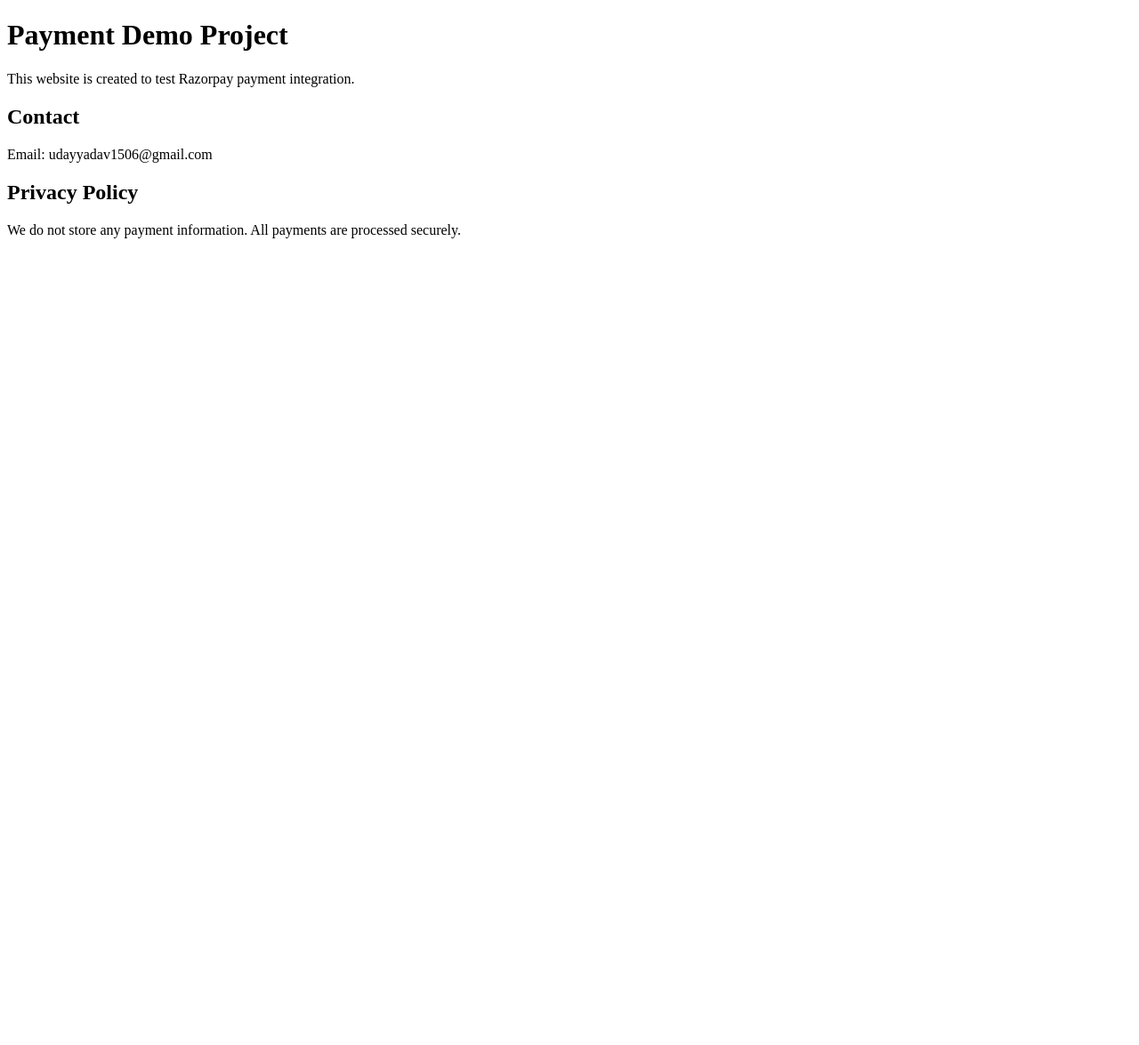
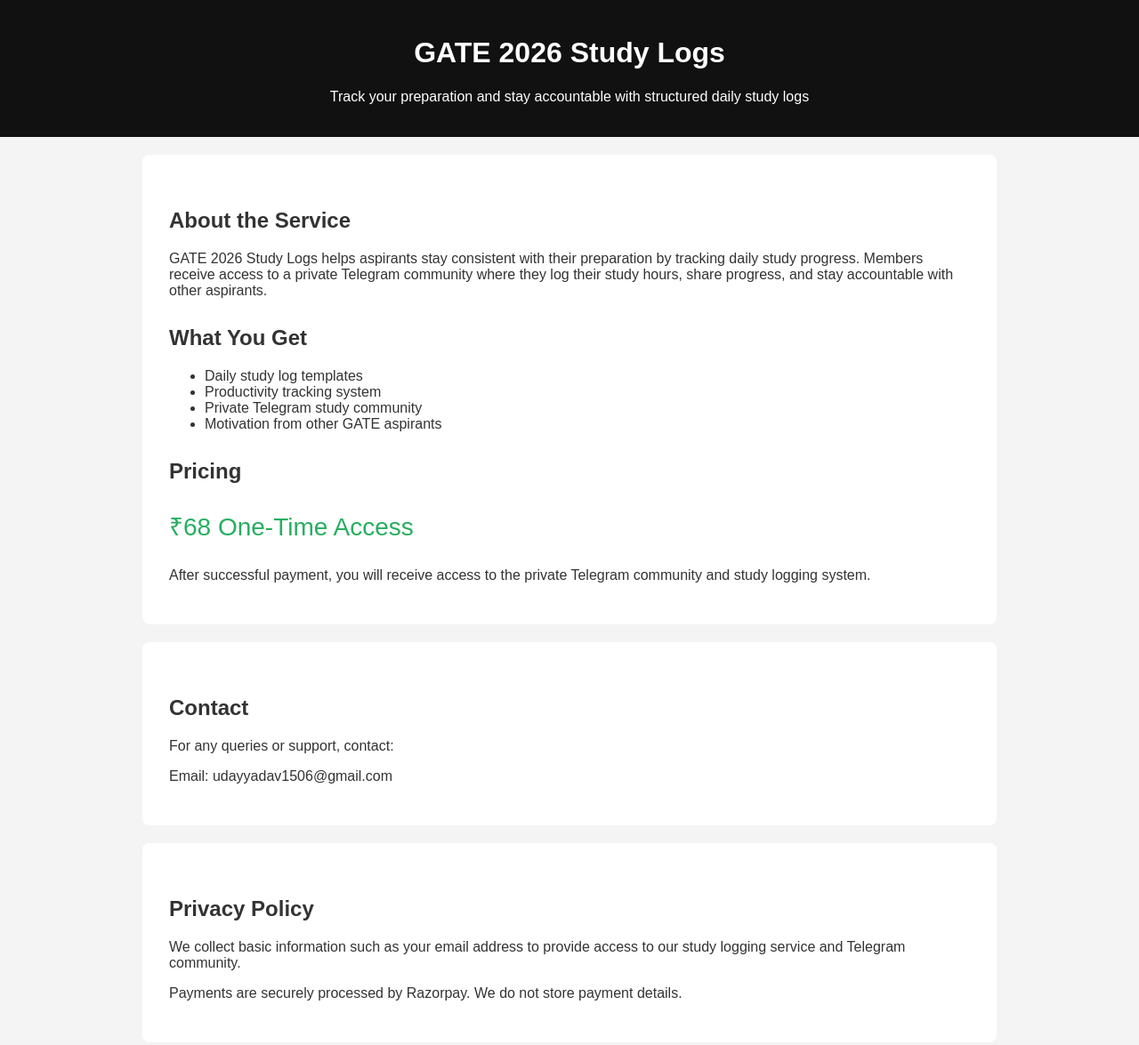
Before and after one commit to Uday150/payment-demo, a plain HTML site: page index.html in a window 1280 px wide. Shown: the top 1175 px of the page at 89% size. Before the commit the page ends 800 px from the top, so only its background shows below. Drawn offline with Linux system fonts and the light colour scheme.

Commit message:
Add files via upload

```diff
--- a/index.html
+++ b/index.html
@@ -1,18 +1,164 @@
 <!DOCTYPE html>
 <html>
 <head>
-<title>Payment Demo</title>
+<title>GATE 2026 Study Logs</title>
+<meta name="viewport" content="width=device-width, initial-scale=1">
+
+<style>
+
+body{
+font-family: Arial;
+margin:0;
+background:#f4f4f4;
+color:#333;
+}
+
+header{
+background:#111;
+color:white;
+padding:20px;
+text-align:center;
+}
+
+section{
+max-width:900px;
+margin:auto;
+background:white;
+padding:30px;
+margin-top:20px;
+border-radius:8px;
+}
+
+h2{
+margin-top:30px;
+}
+
+.price{
+font-size:28px;
+color:#27ae60;
+}
+
+button{
+padding:12px 25px;
+font-size:16px;
+background:#2ecc71;
+color:white;
+border:none;
+border-radius:5px;
+cursor:pointer;
+}
+
+footer{
+text-align:center;
+padding:20px;
+margin-top:30px;
+font-size:14px;
+}
+
+</style>
+
 </head>
+
 <body>
 
-<h1>Payment Demo Project</h1>
-<p>This website is created to test Razorpay payment integration.</p>
+<header>
+<h1>GATE 2026 Study Logs</h1>
+<p>Track your preparation and stay accountable with structured daily study logs</p>
+</header>
+
+
+<section>
+
+<h2>About the Service</h2>
+
+<p>
+GATE 2026 Study Logs helps aspirants stay consistent with their preparation by tracking daily study progress.
+Members receive access to a private Telegram community where they log their study hours, share progress, and stay accountable with other aspirants.
+</p>
+
+
+<h2>What You Get</h2>
+
+<ul>
+<li>Daily study log templates</li>
+<li>Productivity tracking system</li>
+<li>Private Telegram study community</li>
+<li>Motivation from other GATE aspirants</li>
+</ul>
+
+
+<h2>Pricing</h2>
+
+<p class="price">₹68 One-Time Access</p>
+
+<p>
+After successful payment, you will receive access to the private Telegram community and study logging system.
+</p>
+
+</section>
+
+
+<section>
 
 <h2>Contact</h2>
-<p>Email: udayyadav1506@gmail.com</p>
+
+<p>
+For any queries or support, contact:
+</p>
+
+<p>
+Email: udayyadav1506@gmail.com
+</p>
+
+</section>
+
+
+<section>
 
 <h2>Privacy Policy</h2>
-<p>We do not store any payment information. All payments are processed securely.</p>
+
+<p>
+We collect basic information such as your email address to provide access to our study logging service and Telegram community.
+</p>
+
+<p>
+Payments are securely processed by Razorpay. We do not store payment details.
+</p>
+
+</section>
+
+
+<section>
+
+<h2>Terms & Conditions</h2>
+
+<p>
+This service provides access to digital study tracking resources and a private Telegram community for GATE aspirants.
+</p>
+
+<p>
+Access is granted after successful payment verification.
+</p>
+
+</section>
+
+
+<section>
+
+<h2>Refund Policy</h2>
+
+<p>
+Since access to digital resources and private communities is provided instantly after payment, refunds are not available.
+</p>
+
+</section>
+
+
+<footer>
+
+© 2026 GATE Study Logs
+
+</footer>
 
 </body>
 </html>
```
